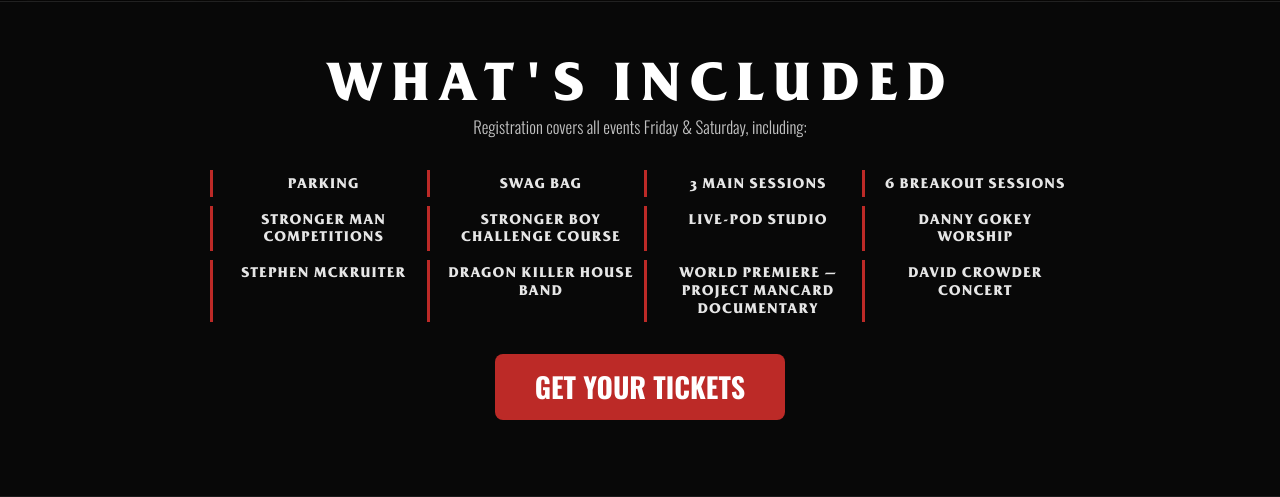
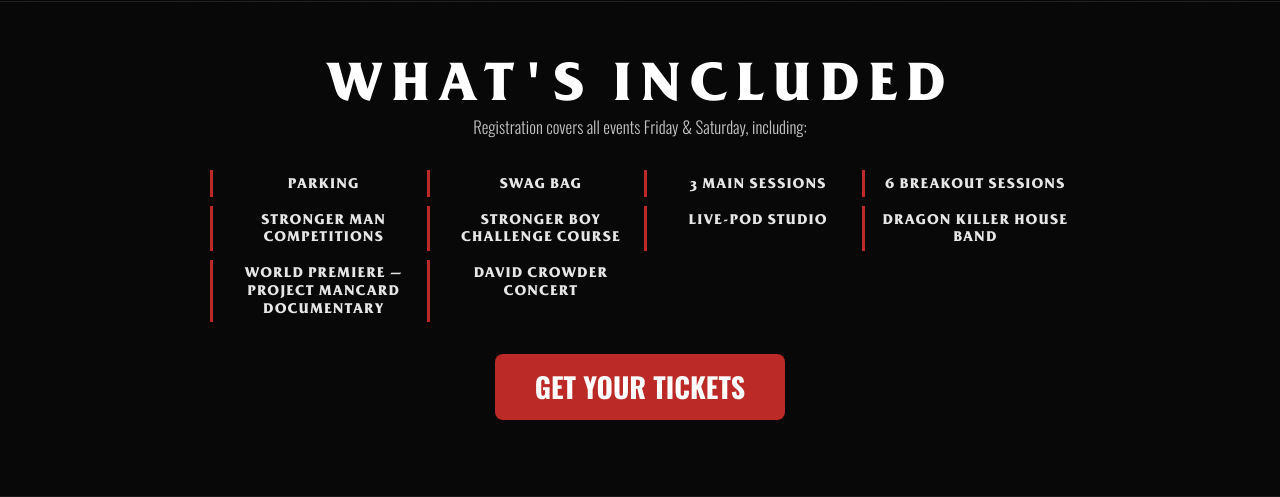
Before and after one commit to tylerthibault/freedomcon, a Flask app: page /tickets in a window 1280 px wide. Shown: the part 1359-1856 px from the top of the page. Run offline with Flask 3, Linux system fonts and the light colour scheme; some libraries are stand-ins or nearby versions.

Commit message:
update remove stephen and danny

```diff
--- a/src/templates/public/tickets/index.html
+++ b/src/templates/public/tickets/index.html
@@ -71,8 +71,6 @@
 				<li>Stronger Man Competitions</li>
 				<li>Stronger Boy Challenge Course</li>
 				<li>Live-Pod Studio</li>
-				<li>Danny Gokey worship</li>
-				<li>Stephen McKruiter</li>
 				<li>Dragon Killer House Band</li>
 				<li>World Premiere &mdash; Project ManCard Documentary</li>
 				<li>David Crowder Concert</li>
```
